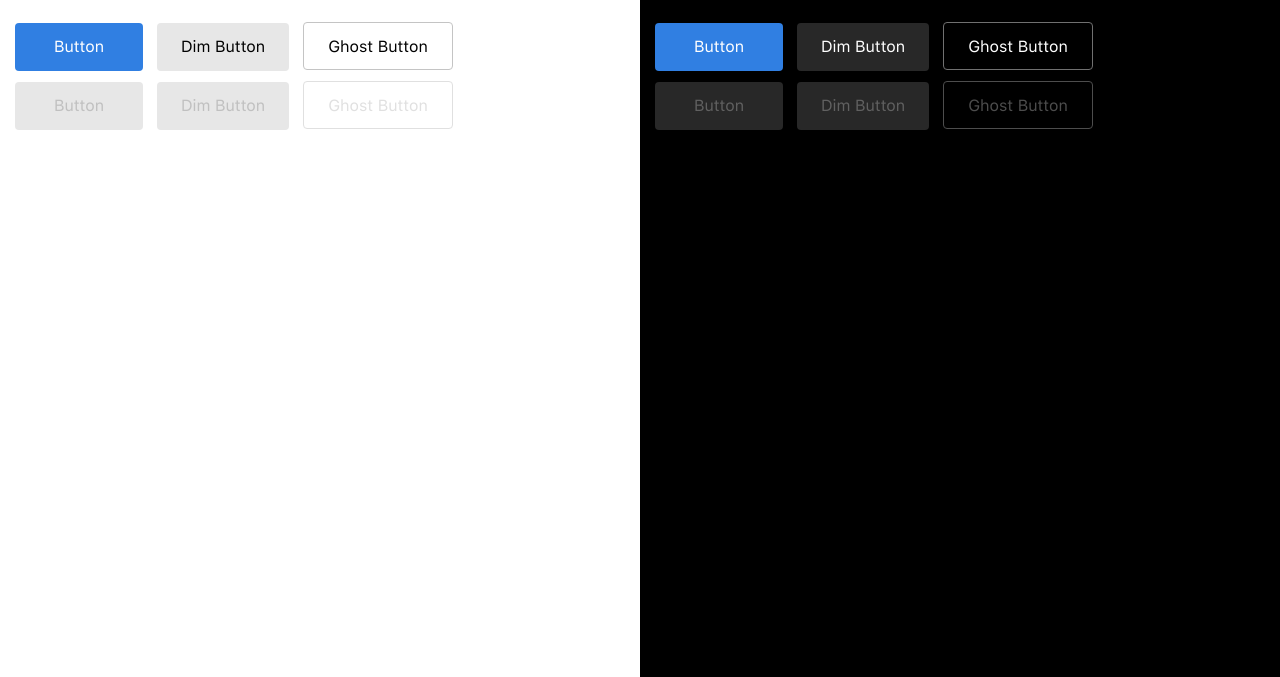
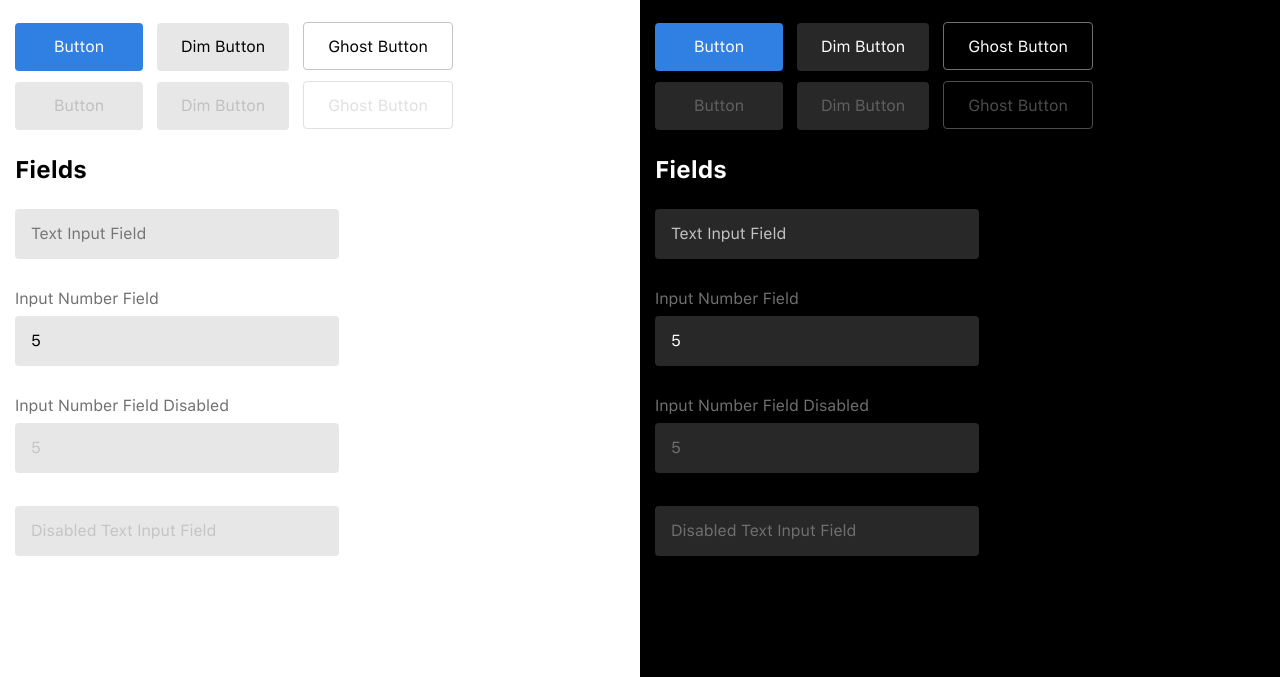
Before and after one commit to myebstudios/eb-uiStarter, a plain HTML site: page index.html in a window 1280 px wide. Shown: the part 123-800 px from the top of the page. Drawn offline with Linux system fonts and the light colour scheme.

Commit message:
💯⌨ Done: Implementing Input Fields (Light and Dark Mode).

```diff
--- a/css/display.css
+++ b/css/display.css
@@ -8,7 +8,7 @@ h1,h2 {
     color: #000000;
 }
 
-.eb-btn {
+.eb-btn, .eb-field {
     margin: 5px;
 }
 
--- a/index.html
+++ b/index.html
@@ -7,6 +7,7 @@
     <title>eb-uiStarter</title>
     <link rel="stylesheet" href="./css/main.css">
     <link rel="stylesheet" href="./css/display.css">
+    <!-- <link rel="stylesheet" href="https://raw.githack.com/myebstudios/eb-uiStarter/main/css/main.css"> -->
 </head>
 
 <body>
@@ -29,6 +30,30 @@
                 <button class="eb-btn ghost" disabled>Ghost Button</button>
             </div>
 
+            <h2>Fields</h2>
+            <div>
+
+                <div class="eb-field">
+                    <!-- <label>Input Field</label> -->
+                    <input type="text" placeholder="Text Input Field">
+                </div>
+                <br>
+                <div class="eb-field">
+                    <label>Input Number Field</label>
+                    <input type="number" value="5">
+                </div>
+                <br>
+                <div class="eb-field">
+                    <label>Input Number Field Disabled</label>
+                    <input disabled type="number" value="5">
+                </div>
+                <br>
+                <div class="eb-field">
+                    <input disabled type="text" placeholder="Disabled Text Input Field">
+                </div>
+
+            </div>
+
         </div>
 
         <div class="dark">
@@ -47,6 +72,30 @@
                 <button class="eb-btn ghost dark" disabled>Ghost Button</button>
             </div>
 
+            <h2>Fields</h2>
+            <div>
+
+                <div class="eb-field dark">
+                    <!-- <label>Input Field</label> -->
+                    <input type="text" placeholder="Text Input Field">
+                </div>
+                <br>
+                <div class="eb-field">
+                    <label>Input Number Field</label>
+                    <input type="number" value="5">
+                </div>
+                <br>
+                <div class="eb-field">
+                    <label>Input Number Field Disabled</label>
+                    <input disabled type="number" value="5">
+                </div>
+                <br>
+                <div class="eb-field dark">
+                    <input disabled type="text" placeholder="Disabled Text Input Field">
+                </div>
+
+            </div>
+
         </div>
 
     </div>
--- /dev/null
+++ b/scss/components/field/_field-dark.scss
@@ -0,0 +1,33 @@
+.eb-field {
+
+    &.dark {
+
+        input {
+
+            color: #ffffff;
+
+            &::placeholder {
+                color: #C4C4C4;
+            }
+
+            &:disabled {
+
+                &::placeholder {
+                    color: #707070;
+                }
+
+            }
+
+        }
+
+    }
+
+}
+
+div.dark * input[type="number"] {
+    color: #ffffff;
+
+    &:disabled {
+        color: #707070;
+    }
+}
--- /dev/null
+++ b/scss/components/field/_field-light.scss
@@ -0,0 +1,51 @@
+@import '../../variables';
+
+.eb-field {
+
+    width: 306px;
+    border-radius: 4px;
+    font: $body-regular;
+
+    label {
+        color: #707070;
+        // position: absolute;
+        // transform: translate(16px, 12px);
+    }
+
+    input {
+        border: none;
+        outline: none;
+        width: 100%;
+        height: 48px;
+        background: rgba(158, 158, 158, 0.25);
+        padding-left: 16px;
+        font: $body-regular;
+        border-radius: 4px;
+        margin-top: 5px;
+
+        &:hover, &:focus {
+            background-color: transparent;
+            box-shadow: $base-color-shadow;
+        }
+
+        &:disabled {
+            cursor: not-allowed;
+            background: rgba(158, 158, 158, 0.25);
+
+            &::placeholder {
+                color: #C4C4C4;
+            }
+
+            &:hover {
+                box-shadow: none;
+            }
+        }
+    }
+}
+
+div * input[type="number"] {
+
+    &:disabled {
+        color: #C4C4C4;
+    }
+}
--- a/scss/main.scss
+++ b/scss/main.scss
@@ -1,3 +1,8 @@
+// eb-uiStarter v0.1
+// By Esoe B.Studios
+
+
+
 @font-face{
     src: url('../fonts/FontsFree-Net-SFProText-Bold.ttf');
     font-family: 'SF Pro Text Bold';
@@ -8,4 +13,4 @@
     font-family: 'SF Pro Text Regular';
 }
 
-@import './components/button/button-light', './components/button/button-dark';
+@import './components/button/button-light', './components/button/button-dark', './components/field/field-light', './components/field/field-dark';
```
Also changed, not shown: css/main.css, 1 other file.
